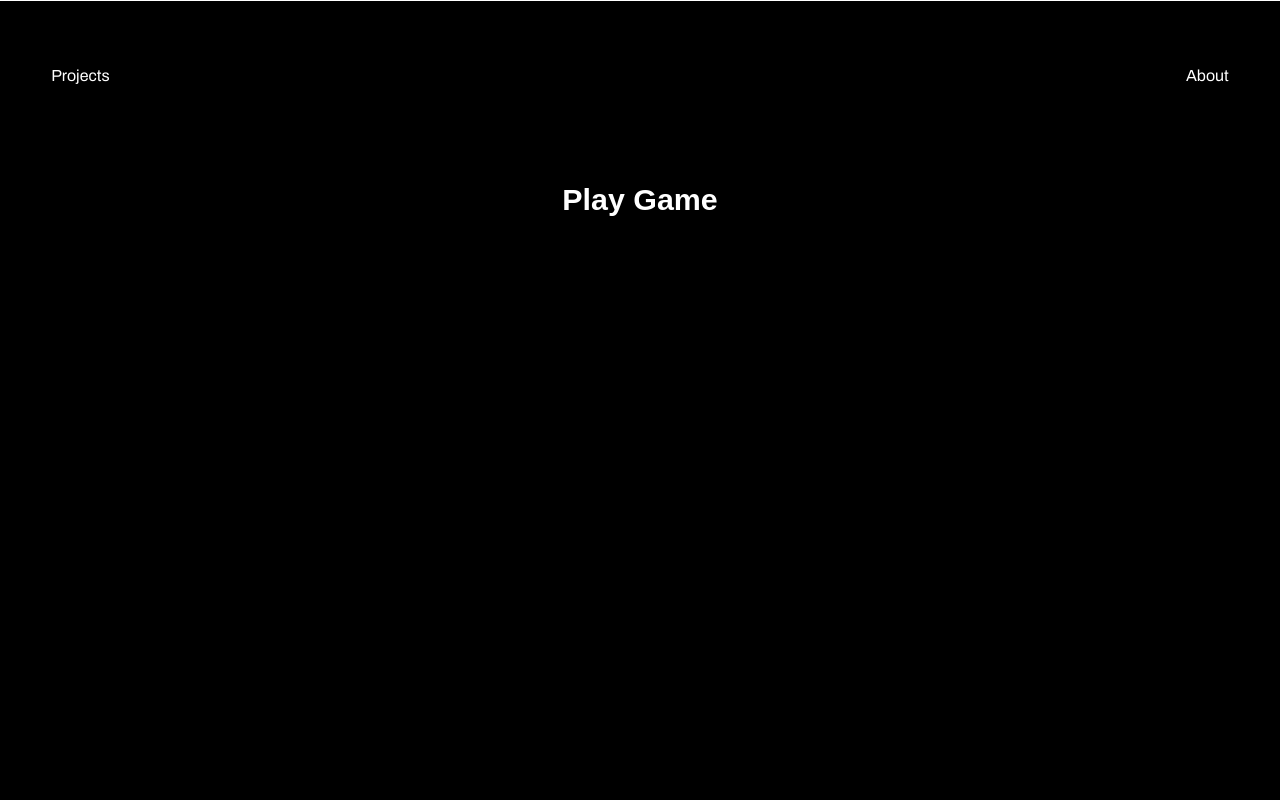
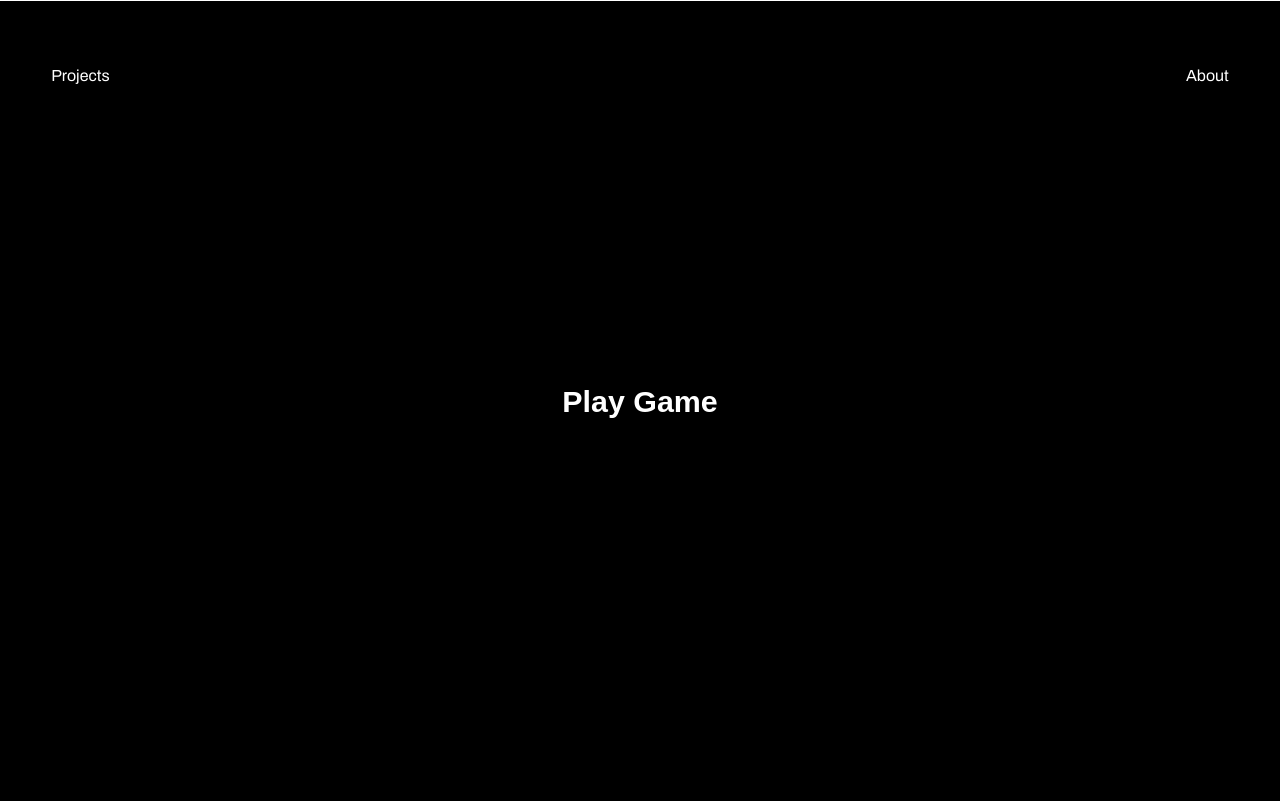
Before and after one commit to everest113/everest-guerra, a Gatsby site: page /snake in a window 1280 px wide. Built offline with nearby package versions, Linux system fonts and the light colour scheme; Gatsby itself is replaced by a stand-in of ours.

Commit message:
styling looks nicer

```diff
--- a/src/components/Navigation/style.module.scss
+++ b/src/components/Navigation/style.module.scss
@@ -4,7 +4,7 @@
     top: 0;
     left: 0;
     right: 0;
-    z-index: 99;
+    z-index: 10;
 
     ul {
         list-style: none;
--- a/src/components/Snake/Grid/index.jsx
+++ b/src/components/Snake/Grid/index.jsx
@@ -6,12 +6,12 @@ import styles from './style.module.scss';
 export default class Grid extends React.Component {
 
 	getGridWidth = () => {
-		let rowWidth = this.props.width / this.props.columns
+		let rowWidth = (this.props.width - 20) / this.props.columns
 		return rowWidth - this.props.borderWidth * 2
 	}
 
 	getGridHeight = () => {
-		let rowHeight = this.props.height / this.props.rows
+		let rowHeight = (this.props.height - 20) / this.props.rows
 		return rowHeight - this.props.borderWidth * 2
 	}
 
@@ -20,7 +20,7 @@ export default class Grid extends React.Component {
 	}
 
 	getGridSideLength = () => {
-		return Math.min(this.props.height, this.props.width)
+		return Math.min(this.props.height, this.props.width) - 20
 	}
 
 	shouldDisplaySnake = (coordinate) => {
--- a/src/components/Snake/Grid/style.module.scss
+++ b/src/components/Snake/Grid/style.module.scss
@@ -1,6 +1,8 @@
 .container {
     margin: auto;
     border: 1px solid white;
+    line-height: 0;
+    margin-bottom: 20px;
 }
 
 .grid {
--- a/src/components/Snake/Menu/index.jsx
+++ b/src/components/Snake/Menu/index.jsx
@@ -2,17 +2,18 @@ import React from 'react';
 import PropTypes from 'prop-types';
 import styles from './style.module.scss';
 
-const Menu = ({onPlay}) => {
+const Menu = ({onPlay, title}) => {
 
 	return (
 		<div className={styles.container}>
-			<button onClick={onPlay}>Play Game</button>
+			<button onClick={onPlay}>{title}</button>
 		</div>
 	);
 }
 
 Menu.propTypes = {
-	onPlay: PropTypes.func.isRequired
+	onPlay: PropTypes.func.isRequired,
+	title: PropTypes.string.isRequired
 }
 
 export default Menu
--- a/src/components/Snake/ScoreBoard/style.module.scss
+++ b/src/components/Snake/ScoreBoard/style.module.scss
@@ -3,7 +3,7 @@
     top: 0;
     left: 50%;
     right: 50%;
-    padding-top: 4%;
+    padding: 8% 0;
     margin: 0 -200px;
     width: 400px;
     display: flex;
@@ -12,4 +12,14 @@
 
 .content {
     text-align: center;
+
+    h2 {
+        margin: 0;
+    }
 }
+
+@media(min-width: 768px) {
+    .container {
+        padding: 4% 0;
+    }
+}
--- a/src/pages/snake.jsx
+++ b/src/pages/snake.jsx
@@ -12,7 +12,7 @@ export default class Snake extends React.Component {
 		borderWidth: 0.25,
 		rows: 30,
 		columns: 30,
-		paddingTop: 180,
+		paddingTop: 120,
 		snake: [
 			[15, 15],
 		],
@@ -258,8 +258,7 @@ export default class Snake extends React.Component {
 		return (
 			<Layout>
 				<div
-					className={styles.snakeGame}
-					style={{ paddingTop: `${this.state.paddingTop}px` }}>
+					className={styles.snakeGame}>
 					<ScoreBoard
 						score={this.state.score}
 						highScore={this.state.highScore}/>
@@ -272,7 +271,9 @@ export default class Snake extends React.Component {
 							rows={this.state.rows}
 							snake={this.state.snake}
 							food={this.state.food} />:
-						<Menu onPlay={this.resetGame} />
+						<Menu
+							onPlay={this.resetGame}
+							title={this.state.highScore === 0 ? 'Play Game':'Play Again'}/>
 					}
 				</div>
 			</Layout>
--- a/src/pages/snake.module.scss
+++ b/src/pages/snake.module.scss
@@ -1,6 +1,10 @@
 .snakeGame {
     border-top: 1px solid white;
     width: 100%;
-    height: 100%;
-    line-height: 0;
+    z-index: 20;
+    position: relative;
+    height: 100vh;
+    display: flex;
+    justify-content: center;
+    align-items: center;
 }
```
